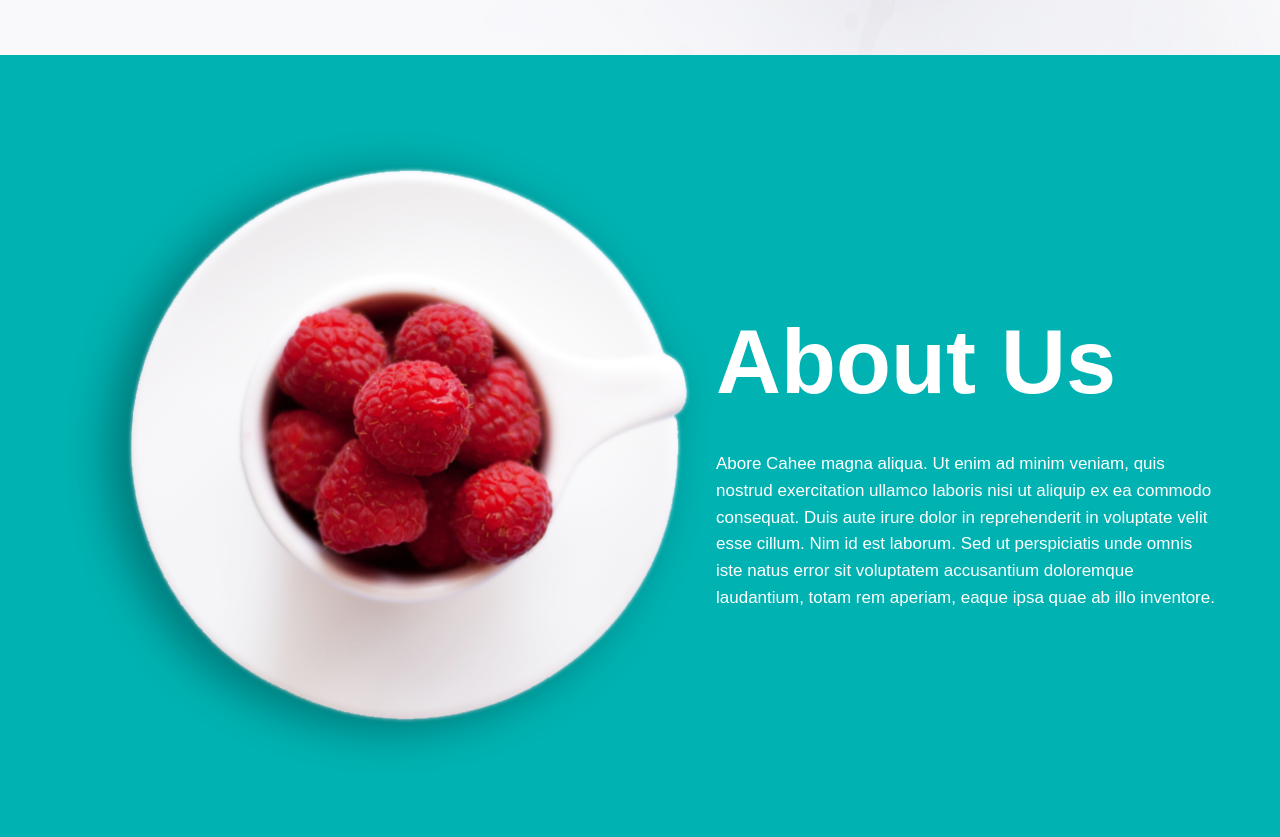
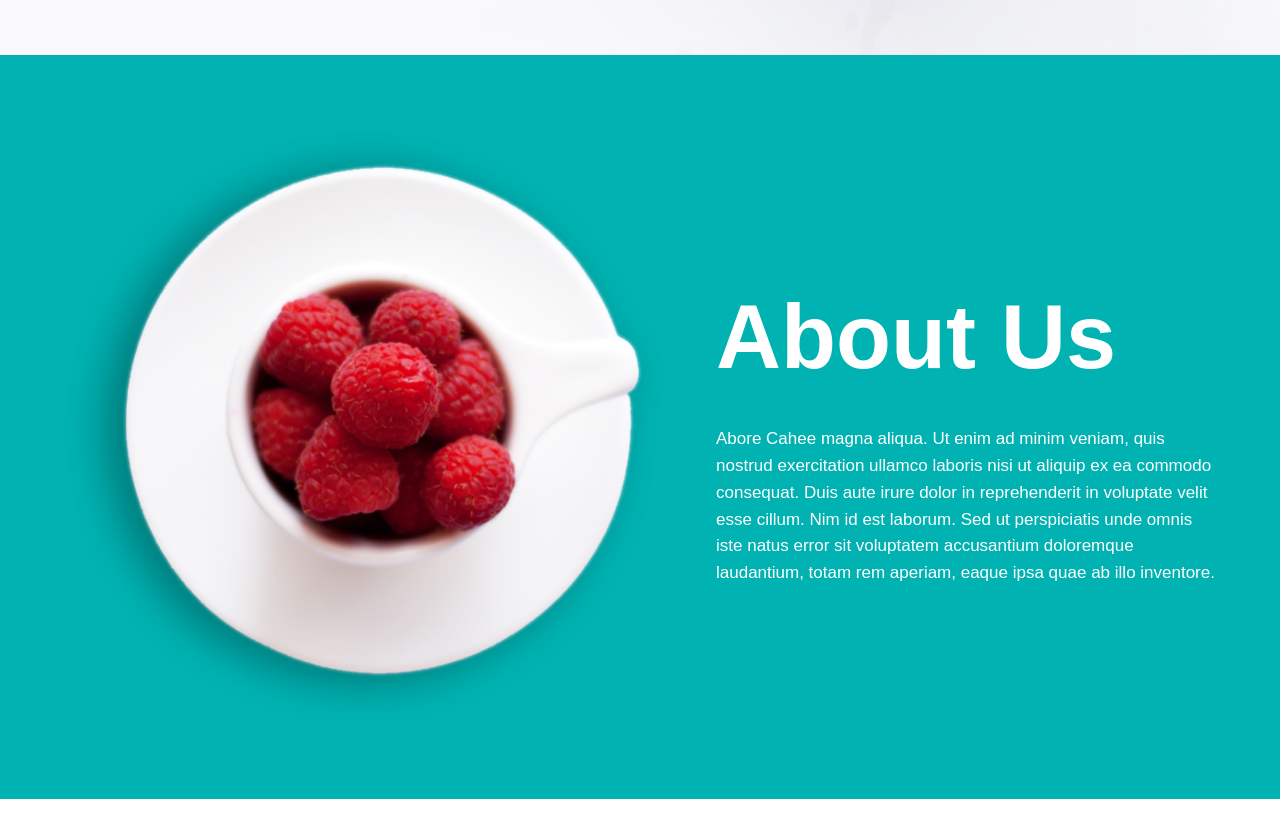
Before and after one commit to misshgan/HW-19.04, a plain HTML site: page index.html in a window 1280 px wide. Shown: the part 940-1777 px from the top of the page. After the commit the page ends 1739 px from the top, so only its background shows below. Drawn offline with Linux system fonts and the light colour scheme; a web font is replaced by a local one.

Commit message:
width added

```diff
--- a/styles.css
+++ b/styles.css
@@ -201,6 +201,10 @@
     align-items: center;
 }
 
+.cup {
+    max-width: 600px;
+}
+
 .about-text {
     max-width: 500px;
 }
```
